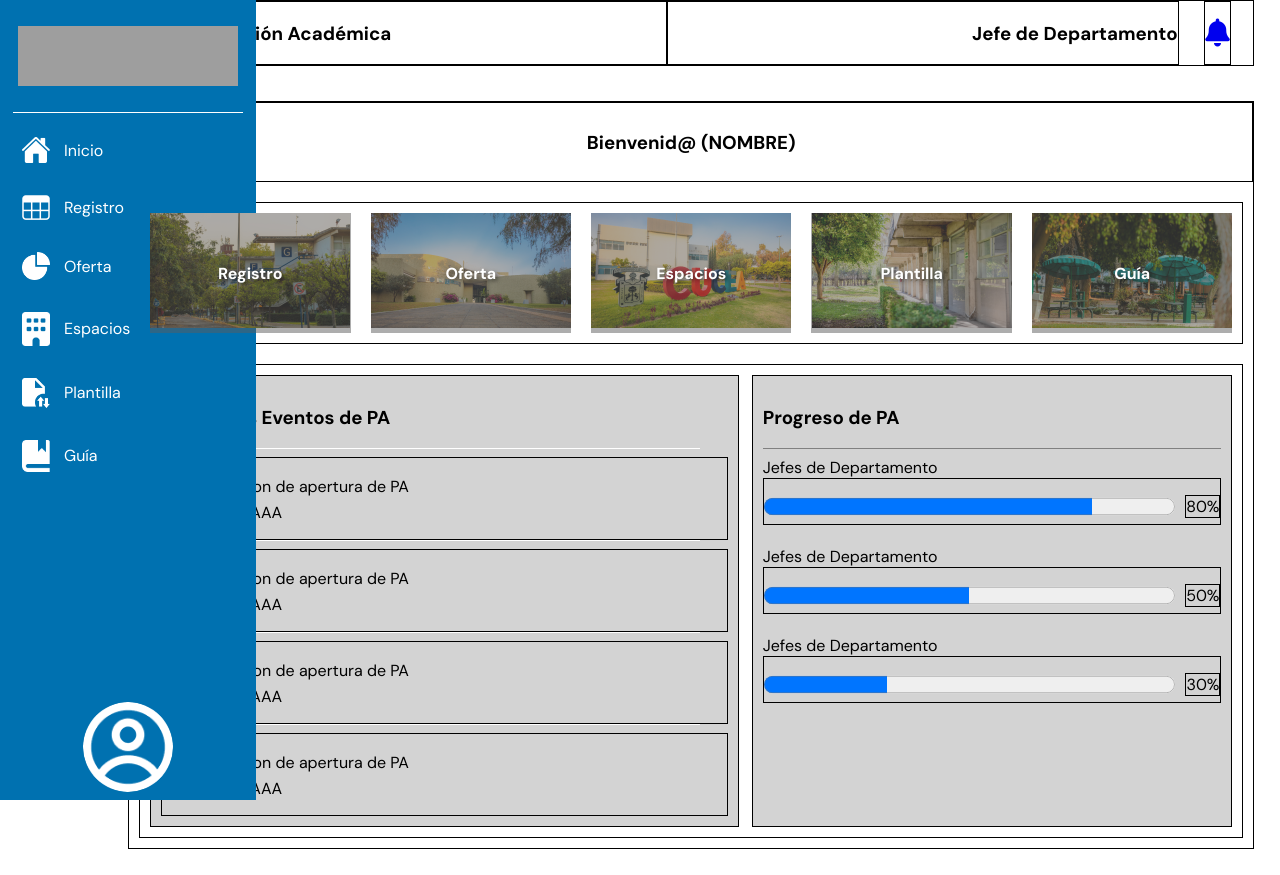
After one commit to UrieloGD/CUCEA-PA, a PHP site: page /home.html in a window 1280 px wide. The commit adds this page. Run offline with PHP 8.4, Linux system fonts and the light colour scheme.

Commit message:
Creacion de home y modificacion de css de navbar

```diff
--- /dev/null
+++ b/CSS/home.css
@@ -0,0 +1,188 @@
+* {
+    font-family: 'Dm Sans', sans-serif;
+}
+
+body {
+    margin: 0; /* Eliminamos el margen predeterminado del cuerpo */
+}
+
+/* CSS header */
+
+.container {
+    display: flex;
+    flex-direction: column; /* Apilamos los elementos verticalmente */
+}
+
+.header {
+    display: flex;
+    border: solid 1px;
+    /* background-color: brown; */
+    margin-left: 10vw;
+    margin-right: 2vw;
+}
+
+.titulo {
+    width: 40vw;
+    margin-left: 2vw;
+    /* background-color: aqua; */
+    border: solid 1px;
+}
+
+.rol {
+    margin-right: 2vw;
+    width: 40vw;
+    text-align: right;
+    /* background-color: aliceblue; */
+    border: solid 1px;
+}
+
+.icono-notificaciones {
+    display: flex;
+    border: solid 1px;
+    align-items: center;
+    justify-content: center;
+}
+
+/* CSS del cuadro principal */
+
+.home {
+    border: solid black 1px;
+    width: 88vw;
+    height: auto;
+    margin: 2vw;
+    align-self: flex-end; /* Alineamos el home a la derecha */
+}
+
+.bienvenida {
+    display: flex; /* Alinea los elementos hijos horizontal y verticalmente */
+    justify-content: center; /* Centra horizontalmente */
+    align-items: center; /* Centra verticalmente */
+    text-align: center;
+    border: solid 1px;
+    height: 10vh;
+}
+
+.cuadros-nav {
+    display: flex;
+    flex-direction: row;
+    justify-content: space-between;
+    margin: 20px 10px;
+    border: solid 1px;
+}
+
+.cuadro-ind {
+    position: relative;
+    margin: 10px;
+    flex-grow: 1;
+    max-width: 100%; /* Ajustar al tamaño máximo del contenedor */
+    overflow: hidden; /* Asegura que la imagen no se desborde del contenedor */
+    display: flex; /* Alinea los elementos hijos horizontal y verticalmente */
+    justify-content: center; /* Centra horizontalmente */
+    align-items: center; /* Centra verticalmente */
+}
+
+.cuadro-ind img {
+    width: 100%;
+    max-height: 100%;
+}
+
+.overlay {
+    position: absolute;
+    top: 0;
+    left: 0;
+    width: 100%;
+    height: 100%;
+    display: flex;
+    justify-content: center;
+    text-align: center;
+    align-items: center;
+    background-color: rgba(92, 92, 92, 0.5); /* Difuminado blanco con transparencia */
+    z-index: 1; /* Asegura que el overlay esté encima de la imagen */
+}
+
+.overlay h4 {
+    margin: 0;
+    color: white; /* Cambiar color a blanco */
+    font-weight: bold; /* Hacer el texto en negrita */
+    text-shadow: 2px 2px 4px rgba(0, 0, 0, 0.5); /* Efecto de sombreado */
+}
+
+.overlay img {
+    max-width: 100%; /* Ajustar al tamaño máximo del contenedor */
+    max-height: 100%; /* Ajustar al tamaño máximo del contenedor */
+    object-fit: cover; /* Asegura que la imagen cubra completamente el contenedor */
+    z-index: -1; /* Envía la imagen detrás del overlay */
+}
+
+/* Contenedor de Progreso y Siguientes Eventos */
+.container-eventos-progreso {
+    height: auto;
+    border: solid 1px;
+    margin: 10px;
+    padding: 10px;
+    display: flex;
+    justify-content: center; /* Centra los divs horizontalmente */
+    align-items: stretch; /* Ajusta la altura de los hijos para que ocupen toda la altura del contenedor */
+    align-content: center;
+}
+
+/* CSS Progreso de PA */
+
+.eventos {
+    border: solid 1px;
+    flex: 50%;
+    height: auto; /* Ajusta la altura según sea necesario */
+    margin-right: 1vw;
+    padding: 10px;
+    background-color: lightgray; /* Ajusta el color de fondo según sea necesario */
+}
+
+.progreso {
+    border: solid 1px;
+    flex: 40%;
+    background-color: lightgray;
+    display: flex; /* Alinea los elementos hijos horizontal y verticalmente */
+    flex-direction: column; /* Alinea los elementos hijos verticalmente */
+    padding: 10px;
+}
+
+/* .progreso span {
+    margin-left: 10px;
+} */
+
+.progress-container {
+    border: solid 1px;
+    display: flex; /* Alinea los elementos hijos horizontalmente */
+    align-items: center; /* Centra verticalmente */
+    width: 100%; /* Ancho del 70% del contenedor */
+    /* margin-left: 10px;  */
+}
+
+.progress-container progress {
+    width: 100%; /* Ocupa todo el espacio disponible */
+    height: 35px;
+    margin-top: 10px;
+}
+
+.progress-container span {
+    border: solid 1px;
+    margin-left: 10px; /* Margen entre la barra de progreso y el texto */
+    margin-top: 10px;
+}
+
+.progreso hr {
+    margin-top: 0px; /* justa el margen superior del hr */
+    border: none; /* Elimina el borde del hr */
+    border-top: 1px solid gray; /* Agrega un borde superior de 1px sólido */
+    width: 100%; /* Ajusta el ancho al 100% */
+}
+/* CSS Siguientes eventos de PA */
+
+.info-evento {
+    border: solid 1px;
+}
+
+.info-evento span {
+    /* font-weight: bold; */
+
+}
--- a/navbar.css
+++ b/CSS/navbar.css
@@ -167,8 +167,144 @@
     padding: 10px;
     border-radius: 5px;
     z-index: 1;
+    -webkit-border-radius: 5px;
+    -moz-border-radius: 5px;
+    -ms-border-radius: 5px;
+    -o-border-radius: 5px;
 }
 
 .navbar-profile-icon:hover .profile-menu {
     display: block;
 }
+
+:root {
+    --primary: 237, 94%, 81%;
+    --background: 266, 16%, 92%;
+    --background-secondary: 256, 12%, 12%;
+    --background-secondary-dark: 256, 10%, 10%;
+    --background-secondary-light: 257, 11%, 16%;
+    --text-primary: 0, 0%, 0%;
+
+    /* misc */
+    --transition-main: .175, .685, .32;
+
+}
+
+/* ===============
+Global Styles
+=============== */
+
+*,
+*::before,
+*::after {
+    box-sizing: inherit;
+}
+
+html {
+    margin: 0;
+    width: 100%;
+    scroll-behavior: smooth;
+    box-sizing: border-box;
+}
+
+
+/* =======
+Forms
+======= */
+
+input {
+    font-size: var(--paragraph);
+    background-color: #dfe3ec;
+    border: 9px solid #bfc5d3;
+    outline: none;
+}
+
+input,
+textarea {
+    transition: all .2s ease-in-out;
+}
+
+input:hover,
+input:focus,
+textarea:hover,
+textarea:focus {
+    box-shadow:
+        0 0 0 2px #bfc5d3;
+    border: 2px solid transparent;
+}
+
+/* =========
+Flexbox
+========= */
+
+.flexbox {
+    display: flex;
+    justify-content: center;
+    align-items: center;
+}
+
+.flexbox-left {
+    display: flex;
+    justify-content: flex-start;
+    align-items: center;
+}
+
+.flexbox-right {
+    display: flex;
+    justify-content: flex-end;
+    align-items: center;
+}
+
+/* Columns */
+.flexbox-col {
+    display: flex;
+    justify-content: center;
+    flex-direction: column;
+    align-items: center;
+}
+
+.flexbox-col-left {
+    display: flex;
+    justify-content: flex-start;
+    flex-direction: column;
+    align-items: flex-start;
+}
+
+.flexbox-col-left-ns {
+    display: flex;
+    justify-content: center;
+    flex-direction: column;
+    align-items: flex-start;
+}
+
+.flexbox-col-right {
+    display: flex;
+    justify-content: flex-end;
+    flex-direction: column;
+    align-items: flex-end;
+}
+
+.flexbox-col-start-center {
+    display: flex;
+    justify-content: flex-start;
+    flex-direction: column;
+    align-items: center;
+}
+
+/* Spacings */
+.flexbox-space-bet {
+    display: flex;
+    justify-content: space-between;
+    align-items: center;
+}
+
+.items-center {
+    align-items: center;
+}
+
+hr {
+    margin-top: 0px; /* justa el margen superior del hr */
+    border: none; /* Elimina el borde del hr */
+    border-top: 1px solid rgb(255, 255, 255); /* Agrega un borde superior de 1px sólido */
+    width: 90%; /* Ajusta el ancho al 100% */
+}
--- a/archivo.txt
+++ /dev/null
@@ -1 +0,0 @@
-Prueba de conexion con GITHUB en nuevo repositorio.
--- /dev/null
+++ b/home.html
@@ -0,0 +1,215 @@
+<!DOCTYPE html>
+<html lang="es">
+  <head>
+    <meta charset="UTF-8" />
+    <meta name="viewport" content="width=device-width, initial-scale=1.0" />
+    <title>Home PA</title>
+    <link rel="stylesheet" href="/CSS/home.css" />
+    <link rel="stylesheet" href="/CSS/navbar.css" />
+    <link
+      rel="stylesheet"
+      href="https://fonts.googleapis.com/css2?family=DM+Sans:wght@400;500;700&display=swap"/>
+      <link rel="stylesheet" href="https://cdnjs.cloudflare.com/ajax/libs/font-awesome/6.0.0-beta3/css/all.min.css" integrity="sha384-"></link>
+  </head>
+  <body>
+    <!-- Ejemplo de navbar -->
+
+    <nav id="navbar">
+      <ul class="navbar-items flexbox-col">
+          <li class="navbar-logo flexbox-left">
+              <a class="navbar-item-inner flexbox" href="#">
+                  <img src="Img/UDG+.png" width="60" height="80" alt="LOGO UDG">
+              </a>
+          </li>
+          <hr>
+          <li class="navbar-item flexbox-left">
+              <a class="navbar-item-inner flexbox-left" href="#">
+                  <div class="navbar-item-inner-icon-wrapper flexbox">
+                      <img src="Icons/Home.png" width="50%" height="50%" alt="home">
+                  </div>
+                  <span class="link-text">Inicio</span>
+              </a>
+          </li>
+          <li class="navbar-item flexbox-left">
+              <a class="navbar-item-inner flexbox-left" href="#">
+                  <div class="navbar-item-inner-icon-wrapper flexbox">
+                      <img src="Icons/Registro.png" width="50%" height="50%" alt="home">
+                  </div>
+                  <span class="link-text">Registro</span>
+              </a>
+          </li>
+          <li class="navbar-item flexbox-left">
+              <a class="navbar-item-inner flexbox-left" href="#">
+                  <div class="navbar-item-inner-icon-wrapper flexbox">
+                      <img src="Icons/Oferta.png" width="50%" height="50%" alt="home">
+                  </div>
+                  <span class="link-text">Oferta</span>
+              </a>
+          </li>
+          <li class="navbar-item flexbox-left">
+              <a class="navbar-item-inner flexbox-left" href="#">
+                  <div class="navbar-item-inner-icon-wrapper flexbox">
+                      <img src="Icons/Espacios.png" width="50%" height="50%" alt="home">
+                  </div>
+                  <span class="link-text">Espacios</span>
+              </a>
+          </li>
+          <li class="navbar-item flexbox-left">
+              <a class="navbar-item-inner flexbox-left" href="#">
+                  <div class="navbar-item-inner-icon-wrapper flexbox">
+                      <img src="Icons/Plantilla.png" width="50%" height="50%" alt="home">
+                  </div>
+                  <span class="link-text">Plantilla</span>
+              </a>
+          </li>
+          <li class="navbar-item flexbox-left">
+              <a class="navbar-item-inner flexbox-left" href="#">
+                  <div class="navbar-item-inner-icon-wrapper flexbox">
+                      <img src="Icons/Guia.png" width="50%" height="50%" alt="home">
+                  </div>
+                  <span class="link-text">Guía</span>
+              </a>
+          </li>
+
+          <li class="navbar-item flexbox-left">
+              <a href="#">
+                  <div class="navbar-profile-icon flexbox profile-icon-transition">
+                      <img src="Icons/usuario.png" width="50%" height="50%" alt="Imagen de Perfil">
+                  </div>
+              </a>
+          </li>
+
+      </ul>
+  </nav>
+
+    <!--Inicio del header-->
+    <div class="container">
+      <div class="header">
+        <div class="titulo">
+          <h3>Programación Académica</h3>
+        </div>
+        <div class="rol">
+          <h3>Jefe de Departamento</h3>
+        </div>
+        <li class="icono-notificaciones">
+          <a href="#">
+              <i class="fas fa-bell" style="font-size: 28px;"></i>
+          </a>
+      </li>
+      </div>
+      <hr style="margin-left: 10vw; margin-right: 2vw" />
+      <!-- Fin del  header-->
+      <!--Cuadro principal del home-->
+      <div class="home">
+        <!--Cuadro de bienvenida-->
+        <div class="bienvenida">
+          <h3>Bienvenid@ (NOMBRE)</h3>
+        </div>
+        <!--Cuadros de navegación-->
+        <div class="cuadros-nav">
+          <div class="cuadro-ind">
+            <a href="#">
+            <div class="overlay">
+              <h4>Registro</h4>
+            </div>
+            <img
+              src="/Img/registro-img.png"
+              alt="imagen de edificios de CUCEA"
+            />
+          </a>
+          </div>
+          <div class="cuadro-ind">
+            <a href="#">
+            <div class="overlay">
+              <h4>Oferta</h4>
+            </div>
+            <img src="/Img/oferta-img.png" alt="Imagen de fondo de CERI" />
+          </a>
+          </div>
+          <div class="cuadro-ind">
+            <a href="#">
+            <div class="overlay">
+              <h4>Espacios</h4>
+            </div>
+            <img
+              src="/Img/espacios-img.png"
+              alt="Imagen de las letras de CUCEA"
+            />
+          </a>
+          </div>
+          <div class="cuadro-ind">
+            <a href="#">
+            <div class="overlay">
+              <h4>Plantilla</h4>
+            </div>
+            <img
+              src="/img/plantilla-img.png"
+              alt="Imagen de un pasillo arbolado de CUCEA"
+            />
+          </a>
+          </div>
+          <div class="cuadro-ind">
+            <a href="#">
+            <div class="overlay">
+              <h4>Guía</h4>
+            </div>
+            <img src="/Img/guia-img.png" alt="Imagen de CiberJardin" />
+          </a>
+          </div>
+        </div>
+        <!-- Bloque inferior -->
+        <div class="container-eventos-progreso">
+          <!-- Siguientes eventos de PA -->
+          <div class="eventos">
+            <h3>Siguientes Eventos de PA</h3>
+            <hr>
+            <div class="info-evento">
+              <img src="/Icons/personas.png" alt="Icono">
+              <span>Reunion de apertura de PA</span><br>
+              <p style="margin-left: 16px; margin-top: 5px;">DD/MM/AAAA</p>
+            </div>
+            <hr>
+            <div class="info-evento">
+              <img src="/Icons/personas.png" alt="Icono">
+              <span>Reunion de apertura de PA</span><br>
+              <p style="margin-left: 16px; margin-top: 5px;">DD/MM/AAAA</p>
+            </div>
+            <hr>
+            <div class="info-evento">
+              <img src="/Icons/personas.png" alt="Icono">
+              <span>Reunion de apertura de PA</span><br>
+              <p style="margin-left: 16px; margin-top: 5px;">DD/MM/AAAA</p>
+            </div>
+            <hr>
+            <div class="info-evento">
+              <img src="/Icons/personas.png" alt="Icono">
+              <span>Reunion de apertura de PA</span><br>
+              <p style="margin-left: 16px; margin-top: 5px;">DD/MM/AAAA</p>
+            </div>
+            <!--Aquí iremos agregando las funciones donde Aldo como admin agregara eventos importantes de PA-->
+          </div>
+          <!-- Progreso de Pa -->
+          <div class="progreso">
+            <h3>Progreso de PA</h3>
+            <hr>
+              <span>Jefes de Departamento</span>
+            <div class="progress-container">
+              <progress value="80" max="100"></progress>
+              <span>80%</span>
+            </div><br>
+            <span>Jefes de Departamento</span>
+            <div class="progress-container">
+              <progress value="50" max="100"></progress>
+              <span>50%</span>
+            </div><br>
+            <span>Jefes de Departamento</span>
+            <div class="progress-container">
+              <progress value="30" max="100"></progress>
+              <span>30%</span>
+            </div>
+          </div>
+        </div>
+      </div>
+    </div>
+  </body>
+</html>
--- a/login-modular.php
+++ b/login-modular.php
@@ -5,8 +5,8 @@
     <meta charset="UTF-8">
     <meta name="viewport" content="width=device-width, initial-scale=1.0">
     <title>Login</title>
-    <link rel="stylesheet" href="navbar.css">
-    <link rel="stylesheet" href="login.css">
+    <link rel="stylesheet" href="/CSS/navbar.css">
+    <link rel="stylesheet" href="/CSS/login.css">
 </head>
 <style>
     body {
--- a/navbar.html
+++ b/navbar.html
@@ -2,7 +2,7 @@
     <ul class="navbar-items flexbox-col">
         <li class="navbar-logo flexbox-left">
             <a class="navbar-item-inner flexbox" href="#">
-                <img src="Imagenes/UDG+.png" width="60" height="80" alt="">
+                <img src="Img/UDG+.png" width="60" height="80" alt="">
             </a>
         </li>
         <hr>
```
Also changed, not shown: CSS/login.css (renamed from login.css), Icons/personas.png (added), Img/Fondo.png (renamed from Imagenes/Fondo.png), Img/LogoQCA.png (renamed from Imagenes/LogoQCA.png), Img/LogoQCA2.png (renamed from Imagenes/LogoQCA2.png), Img/UDG+.png (renamed from Imagenes/UDG+.png), Img/banana.png (renamed from Imagenes/banana.png), Img/espacios-img.png (added), Img/guia-img.png (added), Img/oferta-img.png (added), Img/plantilla-img.png (added), Img/registro-img.png (added).
